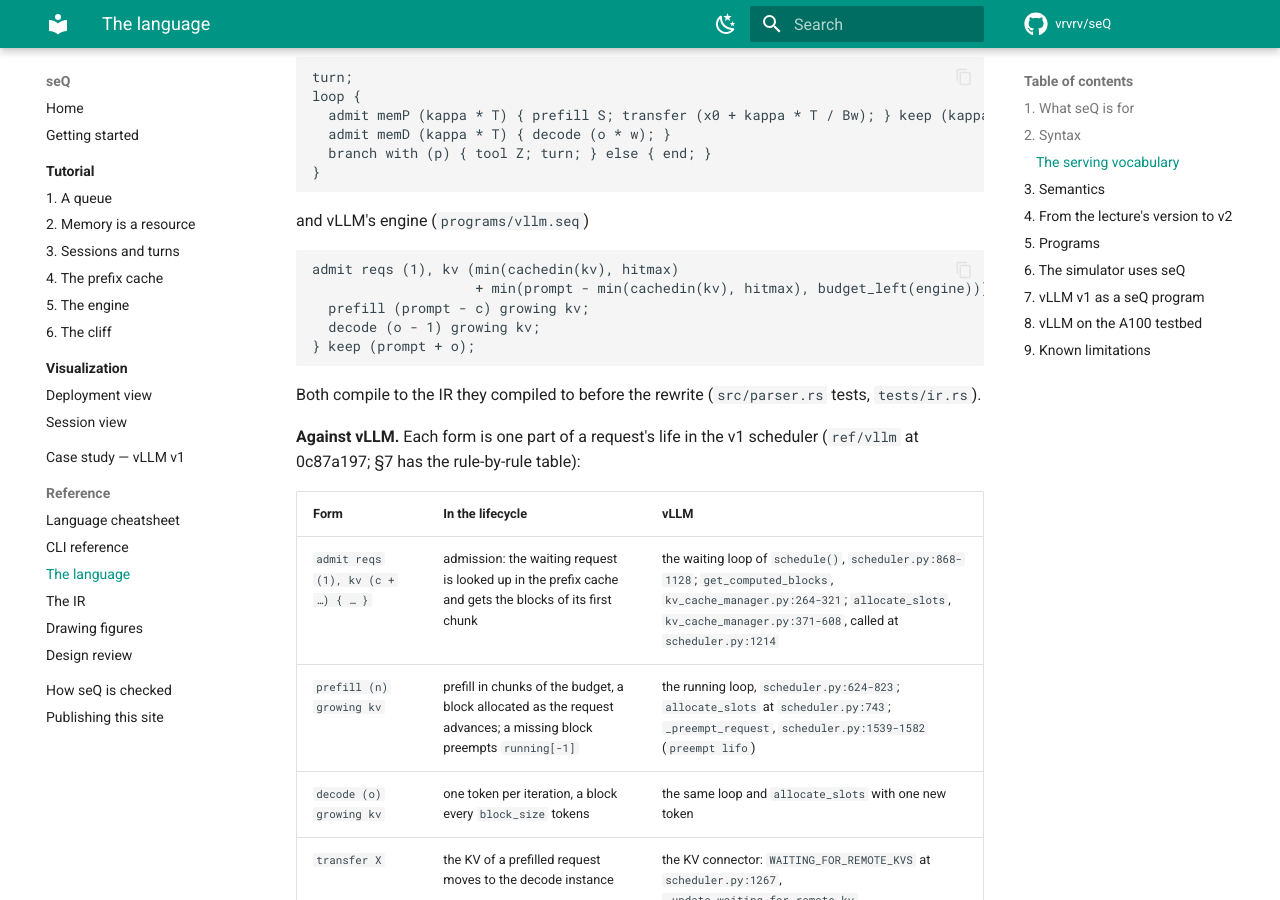
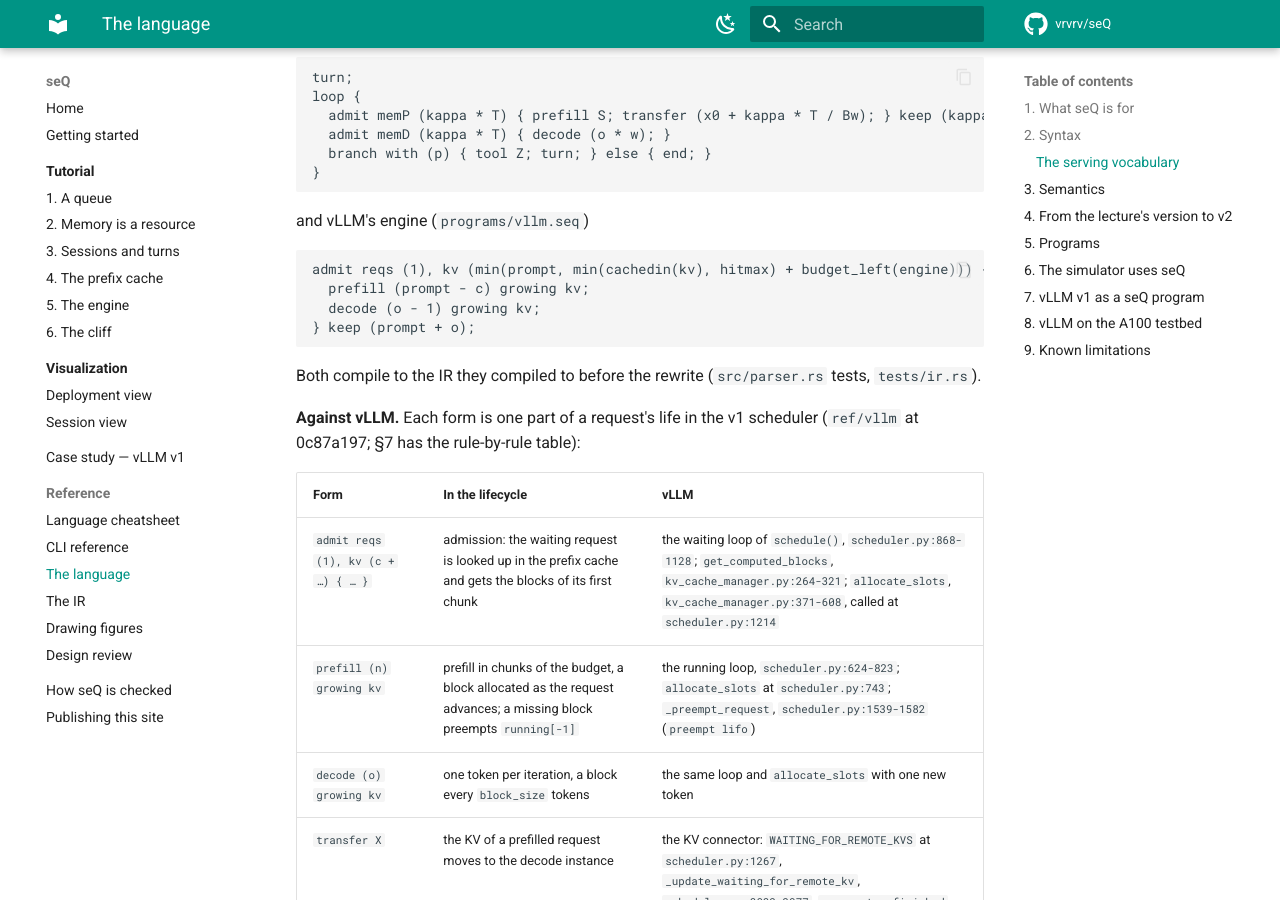
Before and after one commit to servingQ/serQ, an MkDocs documentation site: the page built from docs/language.md, in a window 1280 px wide and 900 px high, scrolled down 3746 px. Built offline with MkDocs 1.6.1 and Material for MkDocs 9.7.7, drawn with Linux system fonts in a browser that asks for light colours; comment, search, counter and statistics services are not loaded.

Commit message:
and write the admission-timed units once, not twice
`hit + min(prompt - hit, budget)` is `min(prompt, hit + budget)` - the
same number for every input, and it names the hit once. Checked
algebraically and on 200k random points, and the reports are identical at
every arrival rate swept.

The two-mention form was copied from `vllm_replay.seq`, which has it for
the same reason and will want the same treatment; that program's IR is
committed and oracle-checked, so it moves separately.

It also reads as what it is: the whole prompt, or as far as the hit and
the budget reach, whichever is less.

Co-Authored-By: Claude Opus 5 (1M context) <noreply@anthropic.com>

````diff
--- a/docs/language.md
+++ b/docs/language.md
@@ -181,8 +181,7 @@ loop {
 and vLLM's engine (`programs/vllm.seq`)
 
 ```
-admit reqs (1), kv (min(cachedin(kv), hitmax)
-                    + min(prompt - min(cachedin(kv), hitmax), budget_left(engine))) {
+admit reqs (1), kv (min(prompt, min(cachedin(kv), hitmax) + budget_left(engine))) {
   prefill (prompt - c) growing kv;
   decode (o - 1) growing kv;
 } keep (prompt + o);
````
Also changed, not shown: docs/case-study-vllm.md (+1 -1 lines), docs/index.md (+1 -2 lines), docs/tutorial/05-the-engine.md (+5 -4 lines), docs/visualization/session.md (+1 -1 lines), docs/assets/vllm.session.svg, 3 other files.
